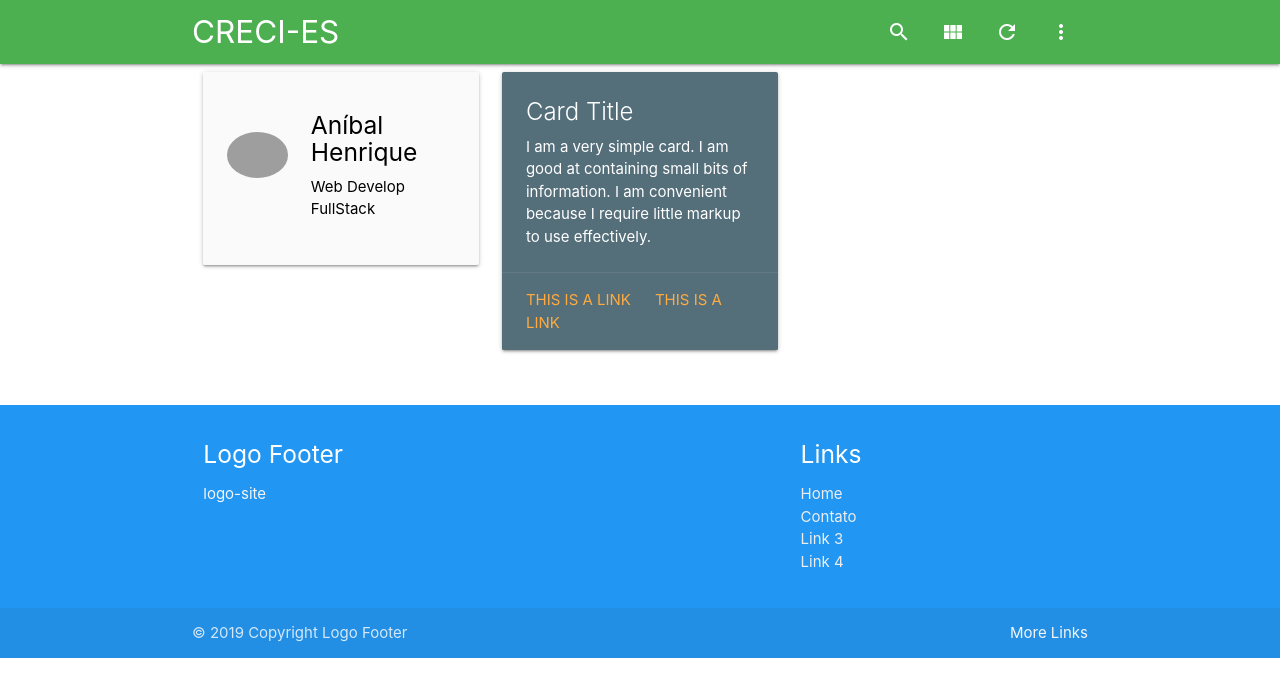
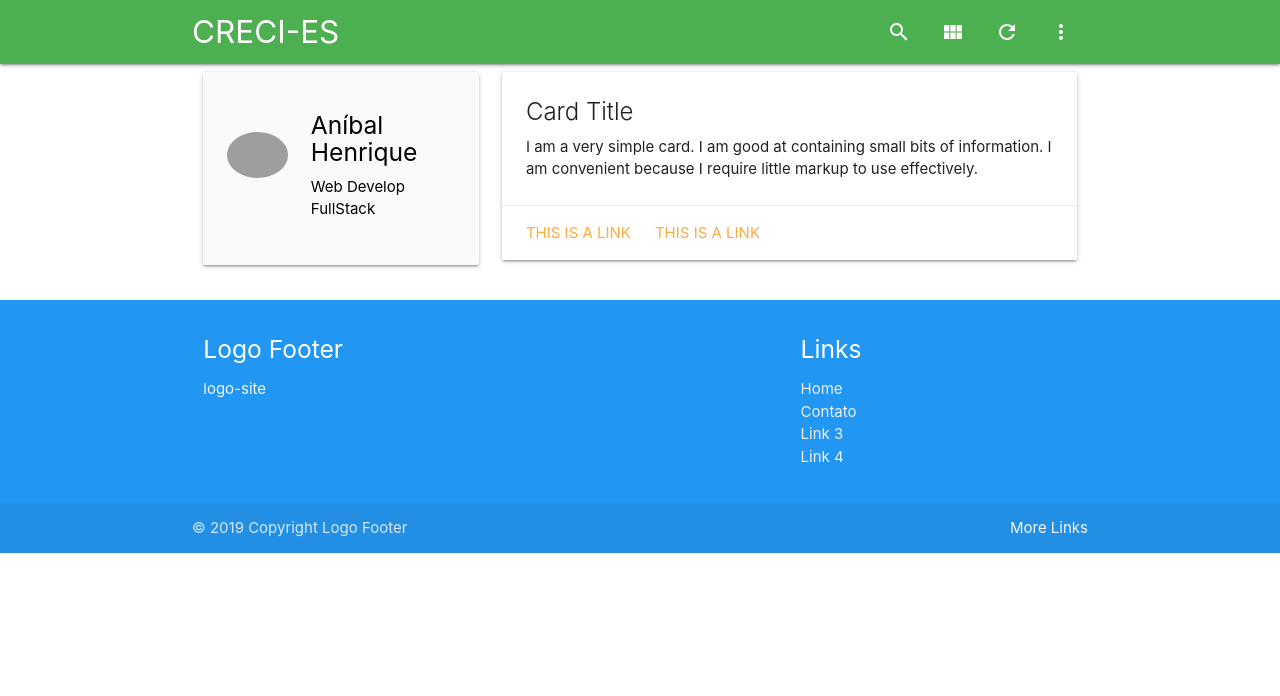
Before and after one commit to ahsouza/vue-laravel-spa, a Vue app: page /#/ in a window 1280 px wide. Shown: the top 696 px of the page. Built offline with nearby package versions, Linux system fonts and the light colour scheme; grey boxes are pictures that could not be loaded.

Commit message:
#ISSUE Fixed

```diff
--- /dev/null
+++ b/src/components/patterns/CardContentVue.vue
@@ -0,0 +1,29 @@
+<template>
+    <div class="card">
+      <div class="card-content">
+        <span class="card-title">Card Title</span>
+        <p>I am a very simple card. I am good at containing small bits of information.
+        I am convenient because I require little markup to use effectively.</p>
+      </div>
+      <div class="card-action">
+        <a href="#">This is a link</a>
+        <a href="#">This is a link</a>
+      </div>
+    </div>
+</template>
+
+<script>
+export default {
+  name: 'CardContentVue',
+  props: [],
+  data () {
+    return {
+
+    }
+  }
+}
+</script>
+
+<style scoped>
+
+</style>
--- a/src/templates/home/Home.vue
+++ b/src/templates/home/Home.vue
@@ -1,28 +1,17 @@
 <template>
 
-    <div class="row">
-      <div class="col s12 m6">
-        <div class="card blue-grey darken-1">
-          <div class="card-content white-text">
-            <span class="card-title">Card Title</span>
-            <p>I am a very simple card. I am good at containing small bits of information.
-            I am convenient because I require little markup to use effectively.</p>
-          </div>
-          <div class="card-action">
-            <a href="#">This is a link</a>
-            <a href="#">This is a link</a>
-          </div>
-        </div>
-      </div>
-    </div>
+    <CardContentVue />
 </template>
 
 <script>
+import CardContentVue from '@/components/patterns/CardContentVue'
+
 export default {
   name: 'Home',
+  components: {CardContentVue},
   data () {
     return {
-      msg: 'Welcome to Sweet Home'
+
     }
   }
 }
```
